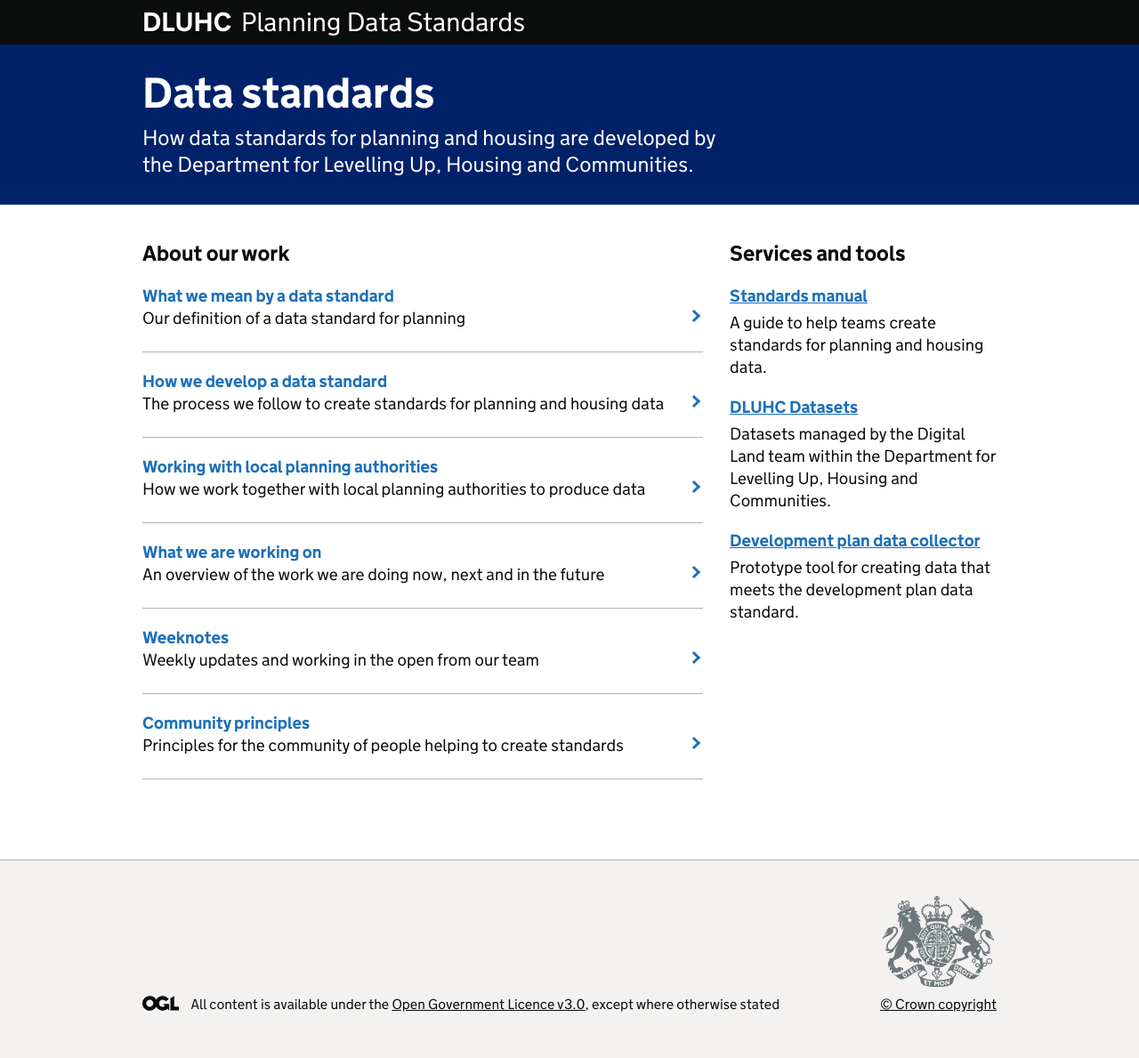
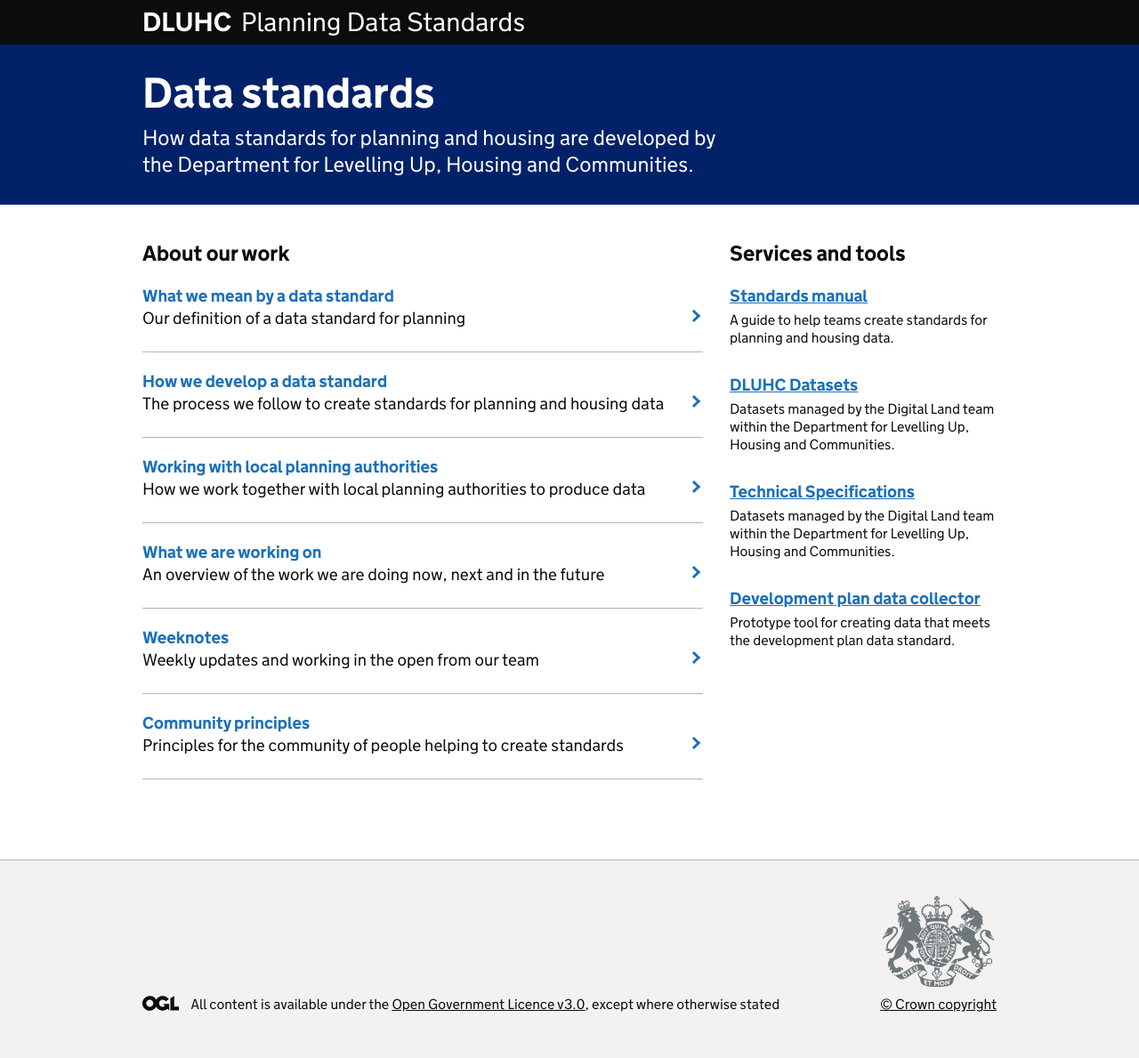
Before and after one commit to digital-land/data-standards-team, a Jekyll site: the page built from index.html, in a window 1280 px wide. Shown: the whole page at 89% size. Built offline with Jekyll 4.4.1, drawn with Linux system fonts in a browser that asks for light colours.

Commit message:
update spacing

```diff
--- a/index.html
+++ b/index.html
@@ -45,23 +45,29 @@
   <div class="govuk-grid-column-full govuk-grid-column-one-third-from-desktop">
     <h2 class="govuk-heading-m">Services and tools</h2>
     <ul class="govuk-list govuk-list--spaced">
-      <li class="govuk-list__item">
+      <li class="govuk-list__item govuk-!-margin-bottom-6">
         <p class="govuk-body govuk-!-margin-bottom-1">
           <a href="https://dluhc-datasets.planning-data.dev/" class="govuk-link govuk-!-font-weight-bold">Standards manual</a>
         </p>
-        <p class="govuk-body">A guide to help teams create standards for planning and housing data.</p>
+        <p class="govuk-body govuk-!-font-size-16">A guide to help teams create standards for planning and housing data.</p>
       </li>
-      <li class="govuk-list__item">
+      <li class="govuk-list__item govuk-!-margin-bottom-6">
         <p class="govuk-body govuk-!-margin-bottom-1">
           <a href="https://dluhc-datasets.planning-data.dev/" class="govuk-link govuk-!-font-weight-bold">DLUHC Datasets</a>
         </p>
-        <p class="govuk-body">Datasets managed by the Digital Land team within the Department for Levelling Up, Housing and Communities.</p>
+        <p class="govuk-body govuk-!-font-size-16">Datasets managed by the Digital Land team within the Department for Levelling Up, Housing and Communities.</p>
       </li>
-      <li class="govuk-list__item">
+      <li class="govuk-list__item govuk-!-margin-bottom-6">
+        <p class="govuk-body govuk-!-margin-bottom-1">
+          <a href="https://dluhc-datasets.planning-data.dev/" class="govuk-link govuk-!-font-weight-bold">Technical Specifications</a>
+        </p>
+        <p class="govuk-body govuk-!-font-size-16">Datasets managed by the Digital Land team within the Department for Levelling Up, Housing and Communities.</p>
+      </li>
+      <li class="govuk-list__item govuk-!-margin-bottom-12">
         <p class="govuk-body govuk-!-margin-bottom-1">
           <a href="https://development-plan-prototype.herokuapp.com/" class="govuk-link govuk-!-font-weight-bold">Development plan data collector</a>
         </p>
-        <p class="govuk-body">Prototype tool for creating data that meets the development plan data standard.</p>
+        <p class="govuk-body govuk-!-font-size-16">Prototype tool for creating data that meets the development plan data standard.</p>
       </li>
     </ul>
   </div>
```
